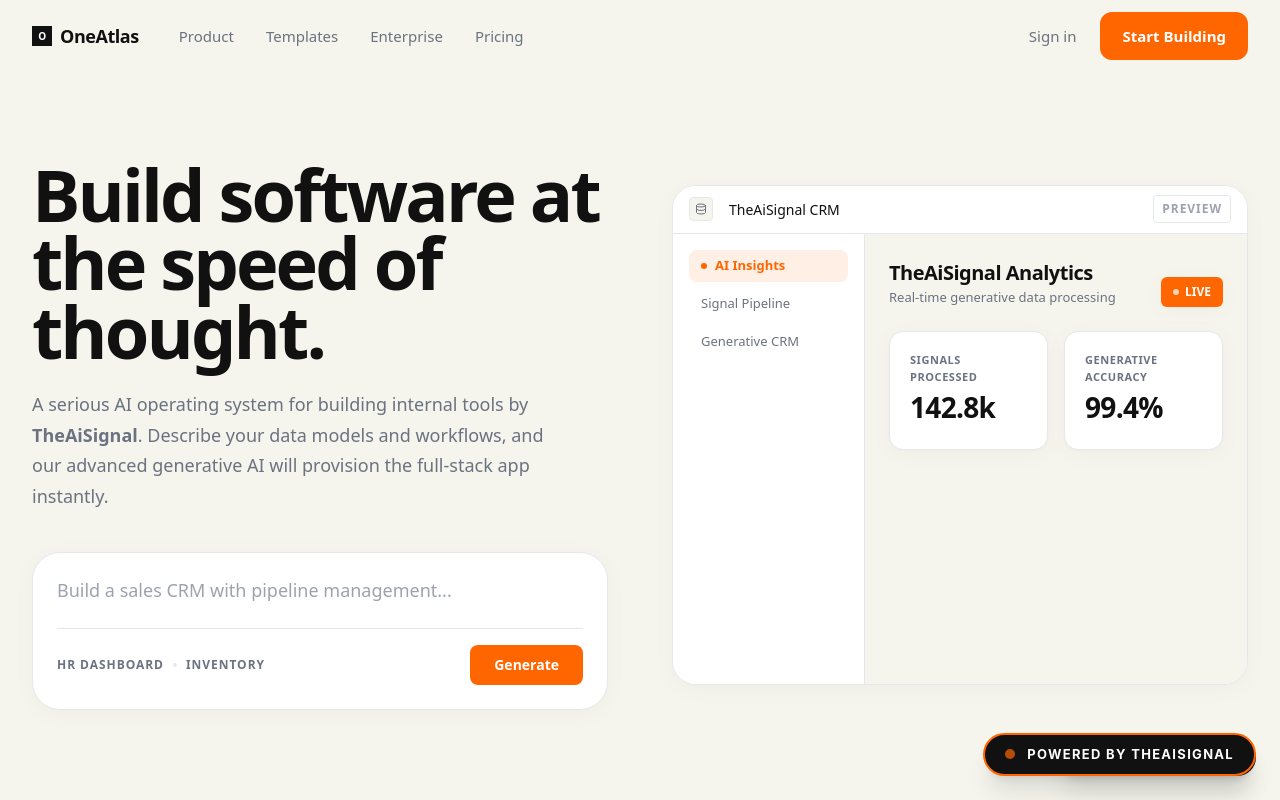
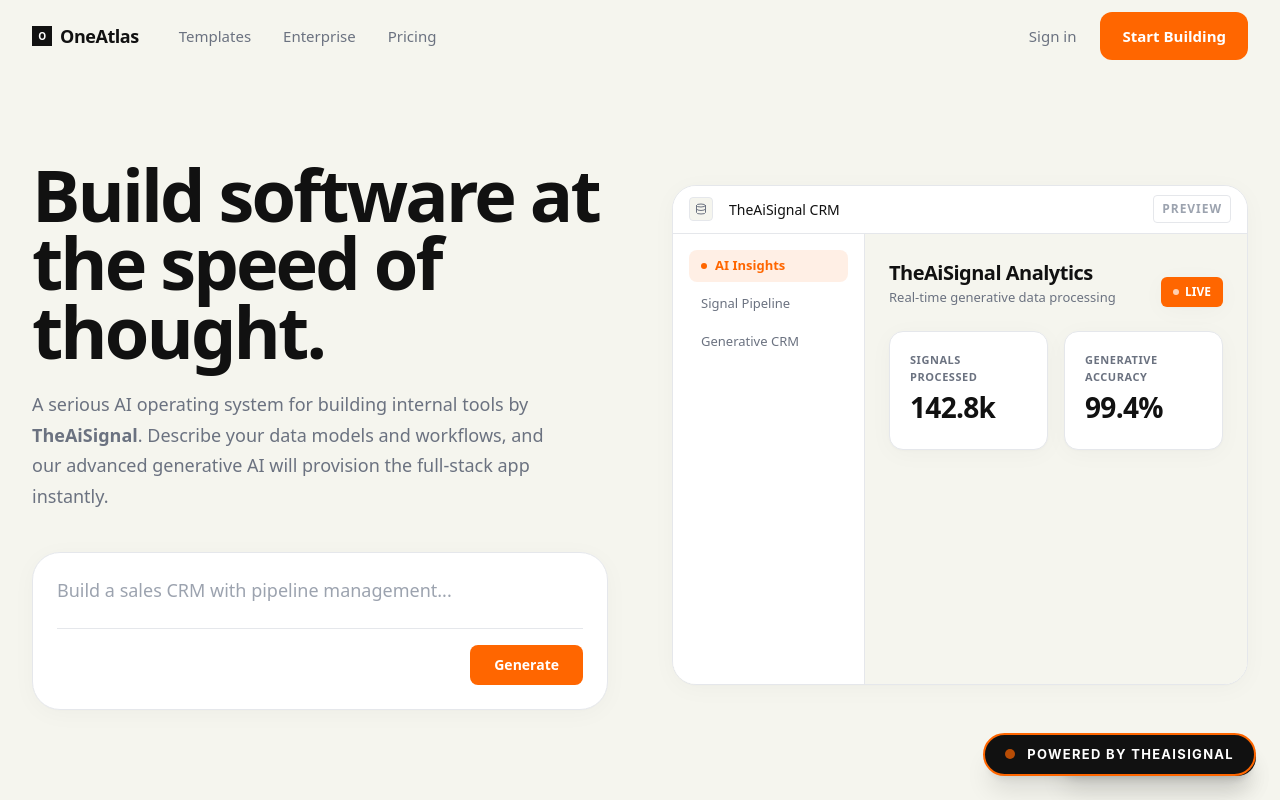
Before and after one commit to iam-bhargav-s/AI-App-Generator, a Next.js app: page / in a window 1280 px wide. Shown: the top 800 px of the page. Built offline with nearby package versions, Linux system fonts and the light colour scheme.

Commit message:
style: Remove Product nav link and quick template buttons from hero

```diff
--- a/src/app/page.tsx
+++ b/src/app/page.tsx
@@ -49,7 +49,6 @@
             </Link>
 
             <div className="hidden md:flex items-center gap-[32px]">
-              <Link href="https://www.theaisignal.com/" target="_blank" className="text-[15px] font-medium text-[var(--text-secondary)] hover:text-[var(--text-primary)] transition-colors">Product</Link>
               <Link href="#templates" className="text-[15px] font-medium text-[var(--text-secondary)] hover:text-[var(--text-primary)] transition-colors">Templates</Link>
               <Link href="#enterprise" className="text-[15px] font-medium text-[var(--text-secondary)] hover:text-[var(--text-primary)] transition-colors">Enterprise</Link>
               <Link href="#pricing" className="text-[15px] font-medium text-[var(--text-secondary)] hover:text-[var(--text-primary)] transition-colors">Pricing</Link>
@@ -88,9 +87,6 @@
                 />
                 <div className="flex items-center justify-between border-t border-[var(--border-color)] pt-4">
                   <div className="flex gap-2">
-                    <button type="button" onClick={() => setPrompt('HR Dashboard')} className="text-[12px] font-semibold uppercase tracking-[0.08em] text-[var(--text-secondary)] hover:text-[var(--accent-primary)] transition-colors">HR Dashboard</button>
-                    <span className="text-[var(--border-color)]">•</span>
-                    <button type="button" onClick={() => setPrompt('Inventory System')} className="text-[12px] font-semibold uppercase tracking-[0.08em] text-[var(--text-secondary)] hover:text-[var(--accent-primary)] transition-colors">Inventory</button>
                   </div>
                   <button type="submit" className="h-[40px] px-6 bg-[var(--accent-primary)] hover:bg-[var(--accent-hover)] text-white text-[14px] font-semibold flex items-center justify-center rounded-[8px] transition-transform hover:-translate-y-px">
                     Generate
```
